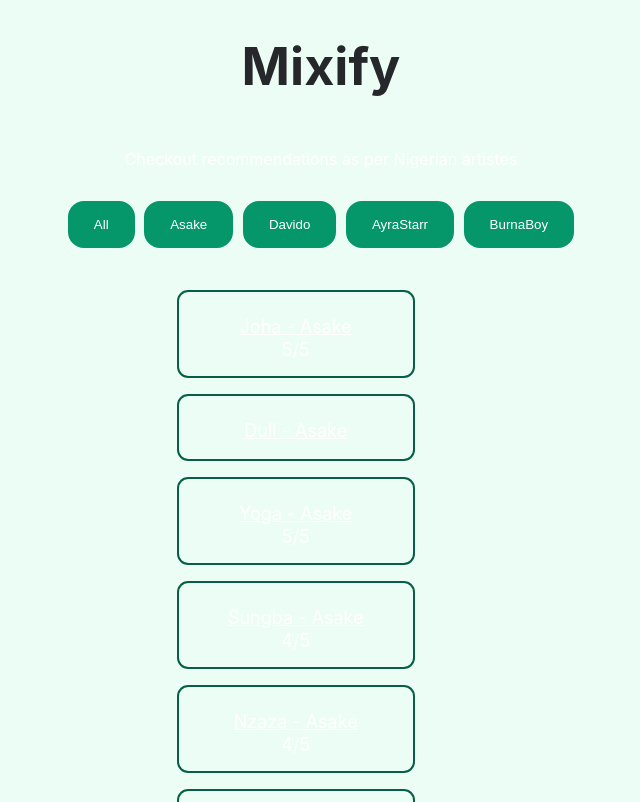
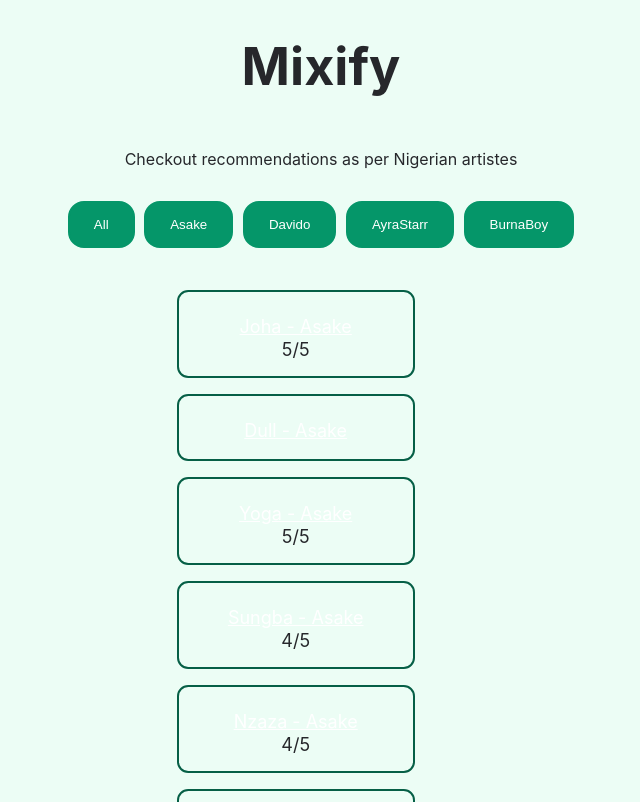
Before and after one commit to UzziahOsia/MIXIFY, a React (Create React App) app: page / in a window 1280 px wide. Shown: the top 802 px of the page, without its empty margins (319-959 px from the left). Built offline with nearby package versions, Linux system fonts and the light colour scheme.

Commit message:
Update App.css

```diff
--- a/src/App.css
+++ b/src/App.css
@@ -25,7 +25,7 @@
   align-items: center;
   justify-content: center;
   font-size: calc(10px + 2vmin);
-  color: white;
+  color: #26272b;
 }
 
 .App-link {
```
